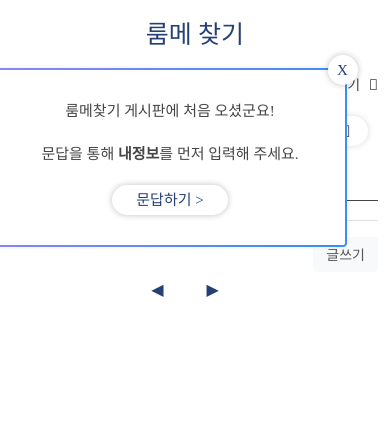
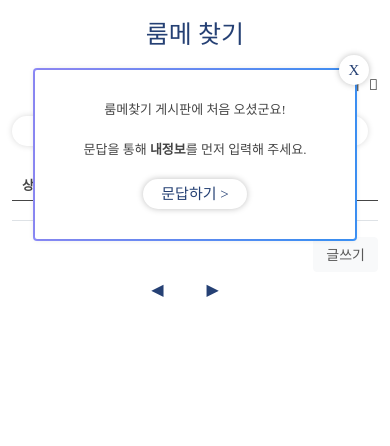
Before and after one commit to LeeJaesung2/checkmate, a Django app: page /roommate/searchRoommate/ in a window 390 px wide. Shown: the part 78-524 px from the top of the page. Run offline with Django 3.2, Linux system fonts and the light colour scheme; the visitor is signed in with stand-in values (Sample User, id 1); data comes from the database, SQL or seed files in the repository; data that the repository does not hold is empty; some libraries are stand-ins or nearby versions; some web fonts are replaced.

Commit message:
룸메찾기 모달 창 위치 조정

```diff
--- a/static/css/searchRoommate.css
+++ b/static/css/searchRoommate.css
@@ -333,8 +333,13 @@ pagination-box{
         padding-top: 0;
     }
 
+    /* 모달 */
     #first_open_modal{
-        width: 350px;
+        width: 320px;
+        left: calc(50vw - 160px);
+    }
+    #first_open_modal p{
+        font-size: 13px;
     }
     .search_bar form{
         width: 100%;
```
